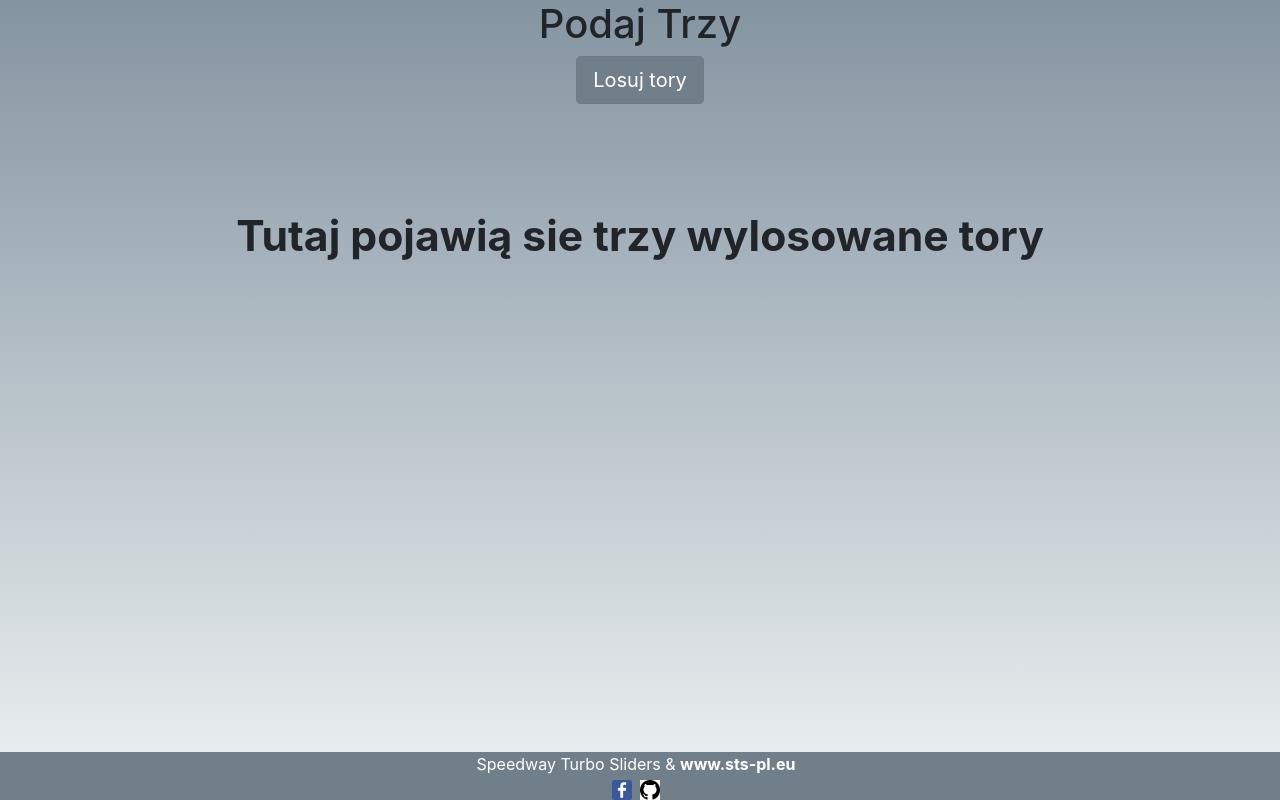
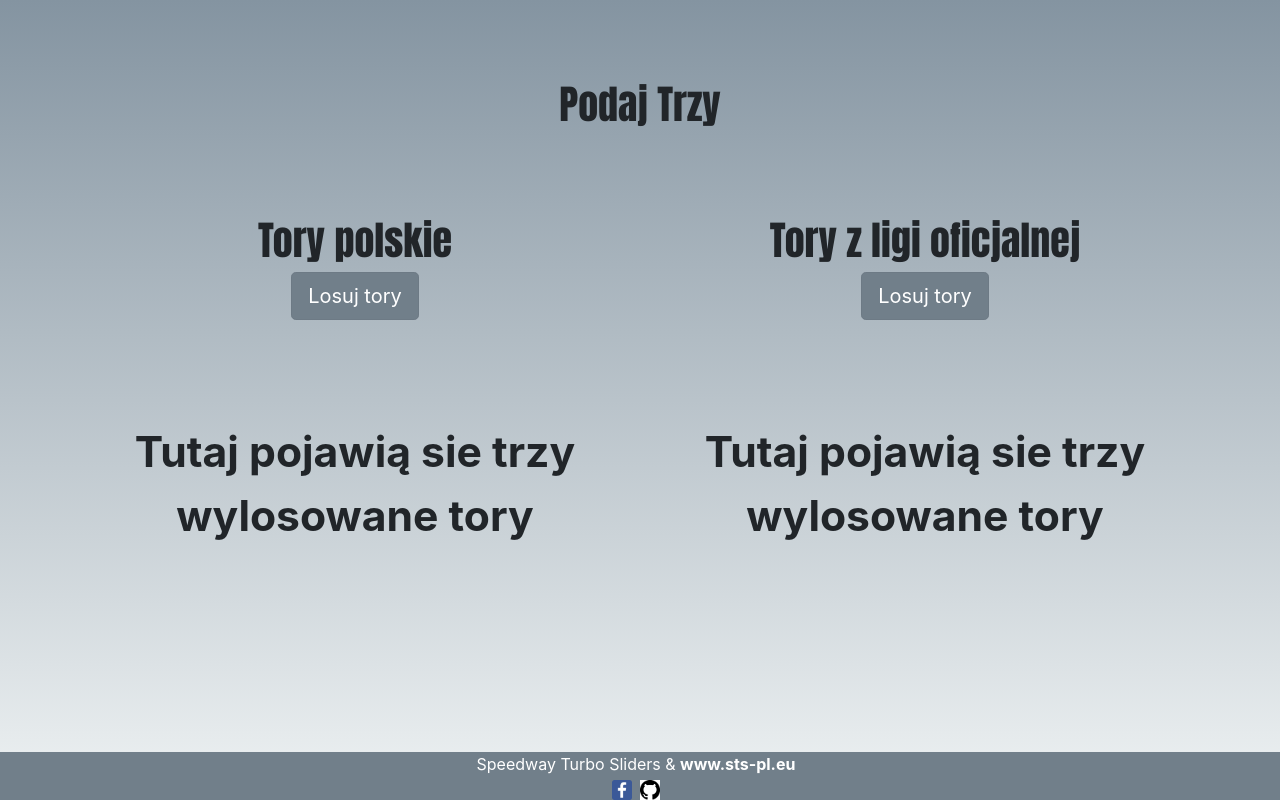
Before and after one commit to skibina1/podaj_trzy, a React (Create React App) app: page / in a window 1280 px wide. Built offline with nearby package versions, Linux system fonts and the light colour scheme.

Commit message:
Add new tracks to the draw

```diff
--- a/src/App.css
+++ b/src/App.css
@@ -1,11 +1,16 @@
 .App {
   text-align: center;
   background: linear-gradient(to bottom, #8494a1, #eef2f3); /* W3C, IE 10+/ Edge, Firefox 16+, Chrome 26+, Opera 12+, Safari 7+ */
-  position: fixed;
+  position: absolute;
   top: 0;
   left: 0;
-
   /* Preserve aspet ratio */
   min-width: 100%;
   min-height: 100%;
 }
+
+.text-style {
+  margin-top: 2em;
+  font-weight: bold;
+  font-family: 'Impact';
+}
--- a/src/App.js
+++ b/src/App.js
@@ -3,16 +3,23 @@ import './App.css';
 import 'bootstrap/dist/css/bootstrap.min.css';
 import Main from './components/Main'
 import Footer from './components/Footer';
+import tracksPL from './data/tracks.json';
+import tracksOFI from './data/tracksLO.json';
 
 class App extends Component {
   render() {
     return (
       <div className="App">
         <div className="container">
+          <h1 className="text-style">Podaj Trzy</h1>
           <div className="row">
             <div className="col">
-              <h1>Podaj Trzy</h1>
-              <Main/>
+              <h1 className="text-style">Tory polskie</h1>
+              <Main tracks={tracksPL.tracks}/>
+            </div>
+            <div className="col">
+              <h1 className="text-style">Tory z ligi oficjalnej</h1>
+              <Main tracks={tracksOFI.tracks}/>
             </div>
           </div>
         </div>
--- a/src/components/Main.js
+++ b/src/components/Main.js
@@ -1,8 +1,7 @@
 import React, { Component } from 'react';
-import tracks from '../data/tracks.json';
 import '../css/Main.css';
+import {pickThree} from '../util/utils'
 
-var tracksList = tracks.tracks;
 
 class Main extends Component {
   constructor(props) {
@@ -12,24 +11,10 @@ class Main extends Component {
     }
   }
 
-  pickThree() {
-    //console.log(tracksList);
-    const localThreeTracksList = [], usedNumber = [];
-    let iter = 0;
-    while (iter < 3) {
-      const index = Math.floor(Math.random() * tracksList.length);
-      if (usedNumber.includes(index)) {
-        continue;
-      } else {
-        usedNumber.push(index);
-      }
-      localThreeTracksList.push(tracksList[index]);
-      iter++;
-    }
-    //  console.log(localThreeTracksList);
+  pickTracks = () => {
     this.setState({
-      threeTracksList: localThreeTracksList.slice()
-    });
+      threeTracksList: pickThree(this.props.tracks)
+    })
   }
 
   render() {
@@ -37,7 +22,7 @@ class Main extends Component {
 
     return (
       <div className="Main">
-        <button type="button" className="btn btn-primary btn-lg" onClick={() => this.pickThree()} >Losuj tory</button>
+        <button type="button" className="btn btn-primary btn-lg" onClick={() => this.pickTracks()} >Losuj tory</button>
         <div className="Main-margin">
           {threeTracksList.length ? <div> {
             threeTracksList.map((item, i) => (
--- a/src/css/Main.css
+++ b/src/css/Main.css
@@ -16,8 +16,8 @@
 }
 .btn-primary:hover{
     color:#fff;
-    background-color:#66737d;
-    border-color:#66737d
+    background-color:#454f57;
+    border-color:#454f57
 }
 .btn-primary.focus,.btn-primary:focus{
     box-shadow:0 0 0 .05rem #606c75
@@ -30,8 +30,3 @@
     background-color:#434c52;
     border-color:#434c52
 }
-.btn-primary:not(:disabled):not(.disabled).active:focus,
-.btn-primary:not(:disabled):not(.disabled):active:focus,
-.show>.btn-primary.dropdown-toggle:focus{
-    box-shadow:0 0 0 .05rem #606c75
-}
--- /dev/null
+++ b/src/data/tracksLO.json
@@ -0,0 +1,29 @@
+{
+	"tracks":[  "Braila",
+				"Bydgoszcz",
+				"Czerkiesk",
+				"Częstochowa",
+				"Dackarna",
+				"Gniezno",
+				"Gorzów",
+				"Hallera",
+				"Krosno",
+				"Leszno",
+				"Lublin",
+				"Motoarena",
+				"Narodowy",
+				"NationalStadium",
+				"Opole",
+				"Polan",
+				"Polonia",
+				"Przemyśl",
+				"Rybnik",
+				"Ryga",
+				"Smoczyk",
+				"Śrem",
+				"Toruń",
+				"Witnica",
+				"Wrocław",
+				"Zielona Gora"
+	]
+}
--- /dev/null
+++ b/src/util/utils.js
@@ -0,0 +1,20 @@
+export function pickThree(tracksList) {
+  //console.log(tracksList);
+  const localThreeTracksList = [], usedNumber = [];
+  let iter = 0;
+  while (iter < 3) {
+    const index = Math.floor(Math.random() * tracksList.length);
+    if (usedNumber.includes(index)) {
+      continue;
+    } else {
+      usedNumber.push(index);
+    }
+    localThreeTracksList.push(tracksList[index]);
+    iter++;
+  }
+  //  console.log(localThreeTracksList);
+  //   this.setState({
+  //     threeTracksList: localThreeTracksList.slice()
+  //   });
+  return localThreeTracksList
+}
```
